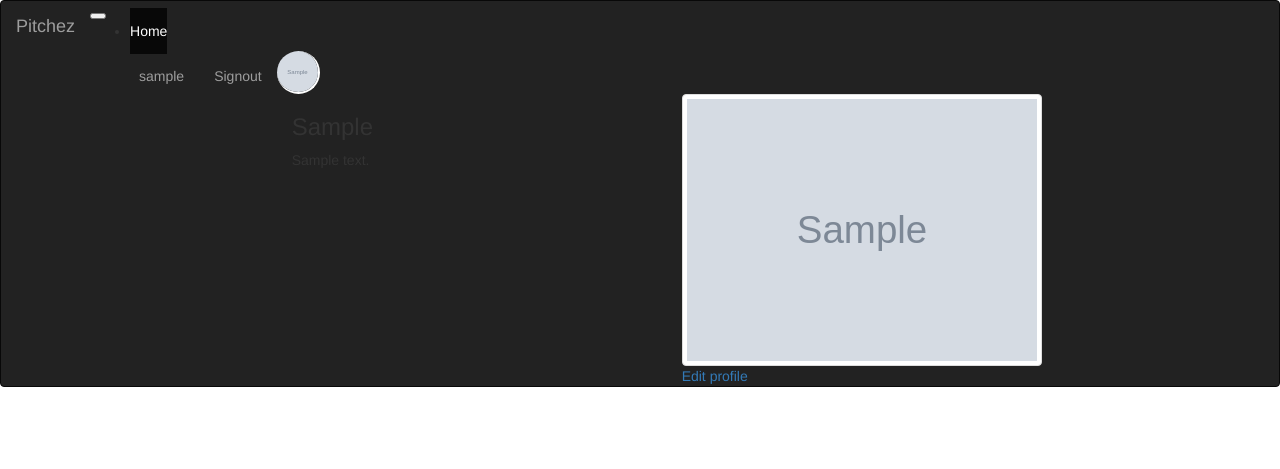
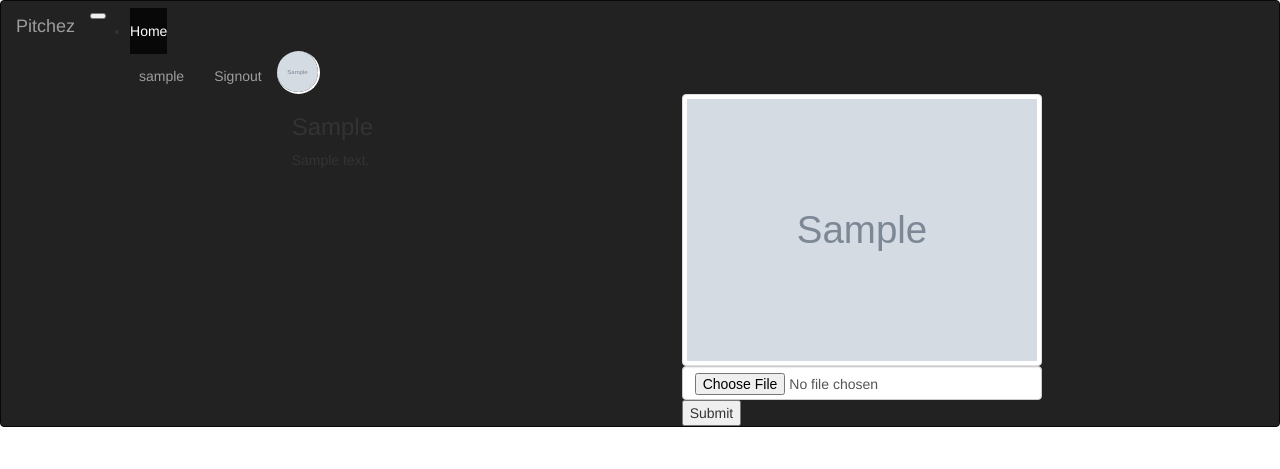
Before and after one commit to Carolwanzuu/pitch_app, a Flask app: template app/templates/profile/profile.html in a window 1280 px wide. Shown: the top 469 px of the page. Run offline with Flask 2, Linux system fonts and the light colour scheme; the template is opened without the code that fills it: values that come from a table or form of the project are taken from there, others are empty; a user stored in the database is signed in; tables that the repository leaves empty hold one stand-in row (values such as "Sample post"); grey boxes marked "Sample" are stand-in pictures; some libraries are stand-ins or nearby versions.

Commit message:
creating a file upload form

```diff
--- a/app/templates/profile/profile.html
+++ b/app/templates/profile/profile.html
@@ -24,7 +24,13 @@
     <p>No profile picture</p>
     {% endif %}
     {% if user == current_user %}
-    <a href="{{url_for('main.update_profile',uname=user.username)}}">Edit profile</a>
+    <form  action="{{url_for('main.update_pic',uname=user.username)}}" method="post" enctype = "multipart/form-data">
+
+        <input type="file"  name="photo" class="form-control" required>
+        <input type="submit">
+    </form>
+
+    <!-- <a href="{{url_for('main.update_profile',uname=user.username)}}">Edit profile</a> -->
     {% endif %}
   </div>
 </div>
```
